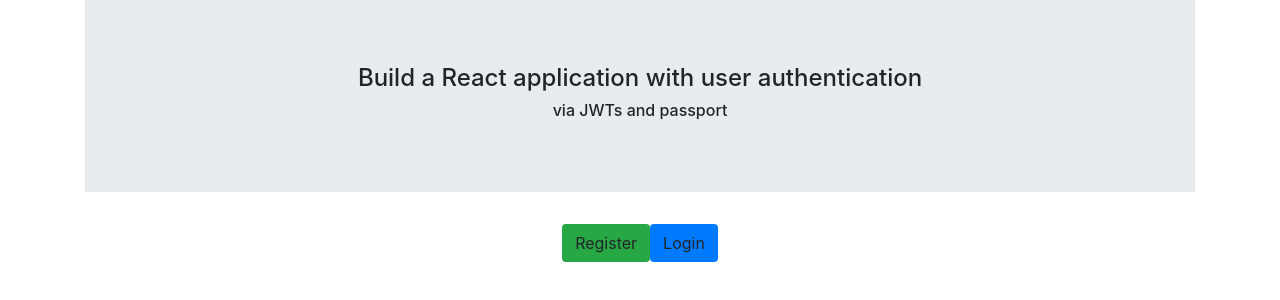
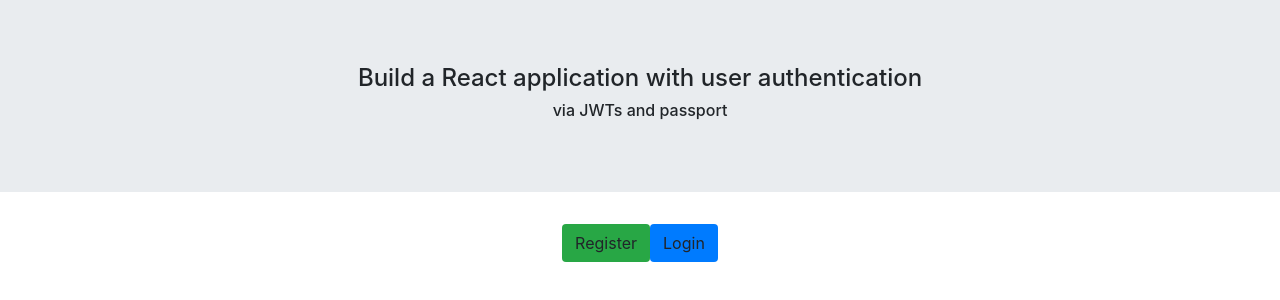
Before and after one commit to ksentak/omega-app, a React (Create React App) app in the folder client/: page / in a window 1280 px wide. Shown: the top 300 px of the page. Built offline with nearby package versions, Linux system fonts and the light colour scheme.

Commit message:
Formatted jumbotron to fit entirely across the page

```diff
--- a/client/src/components/layout/Landing.js
+++ b/client/src/components/layout/Landing.js
@@ -1,10 +1,11 @@
 import React, { Component } from "react";
 import { Link } from "react-router-dom";
+import "./style.css";
 
 class Landing extends Component {
 	render() {
 		return (
-			<div className="container">
+			<div className="container col-12 m-0 p-0">
 				<div className="jumbotron jumbotron-fluid">
 					<h4 className="text-center">Build a React application with user authentication</h4>
 					<h6 className="text-center">via JWTs and passport</h6>
```
Also changed, not shown: client/src/components/layout/style.css (added).
